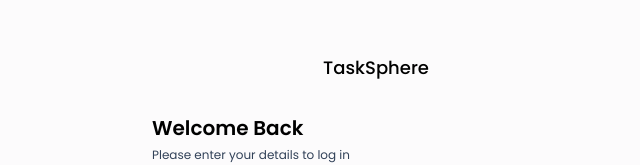
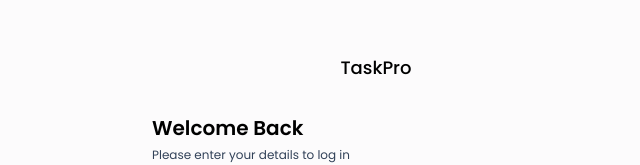
Before and after one commit to Prasad-7222/Tasks_Manager, a React (Vite) app in the folder frontend/task-manager/: page /login in a window 1280 px wide. Shown: the part 141-306 px from the top of the page, without its empty margins (0-640 px from the left). Built offline with nearby package versions, Linux system fonts and the light colour scheme.

Commit message:
helloo commit

```diff
--- a/frontend/task-manager/index.html
+++ b/frontend/task-manager/index.html
@@ -5,7 +5,7 @@
   <meta charset="UTF-8" />
   <link rel="icon" type="image/svg+xml" href="/vite.svg" />
   <meta name="viewport" content="width=device-width, initial-scale=1.0" />
-  <title>TaskSphere</title>
+  <title>TaskPro</title>
 </head>
 
 <body>
--- a/frontend/task-manager/src/components/layouts/AuthLayout.jsx
+++ b/frontend/task-manager/src/components/layouts/AuthLayout.jsx
@@ -6,7 +6,7 @@ const AuthLayout = ({ children }) => {
       <div className="w-full md:w-[60vw] flex items-center justify-center px-8">
         <div className="w-full max-w-md mx-auto transform -translate-x-2">
           <h2 className="text-lg font-medium text-black text-center mb-8">
-            TaskSphere
+            TaskPro
           </h2>
           {children}
         </div>
--- a/frontend/task-manager/src/pages/LandingPage.jsx
+++ b/frontend/task-manager/src/pages/LandingPage.jsx
@@ -44,7 +44,7 @@ const LandingPage = () => {
           <div className="flex justify-between h-16 items-center">
             <div className="flex items-center space-x-8">
               <h1 className="text-2xl font-bold bg-gradient-to-r from-blue-600 to-purple-600 bg-clip-text text-transparent">
-                TaskSphere
+                TaskPro
               </h1>
               <div className="hidden md:flex space-x-6">
                 <Link
```
